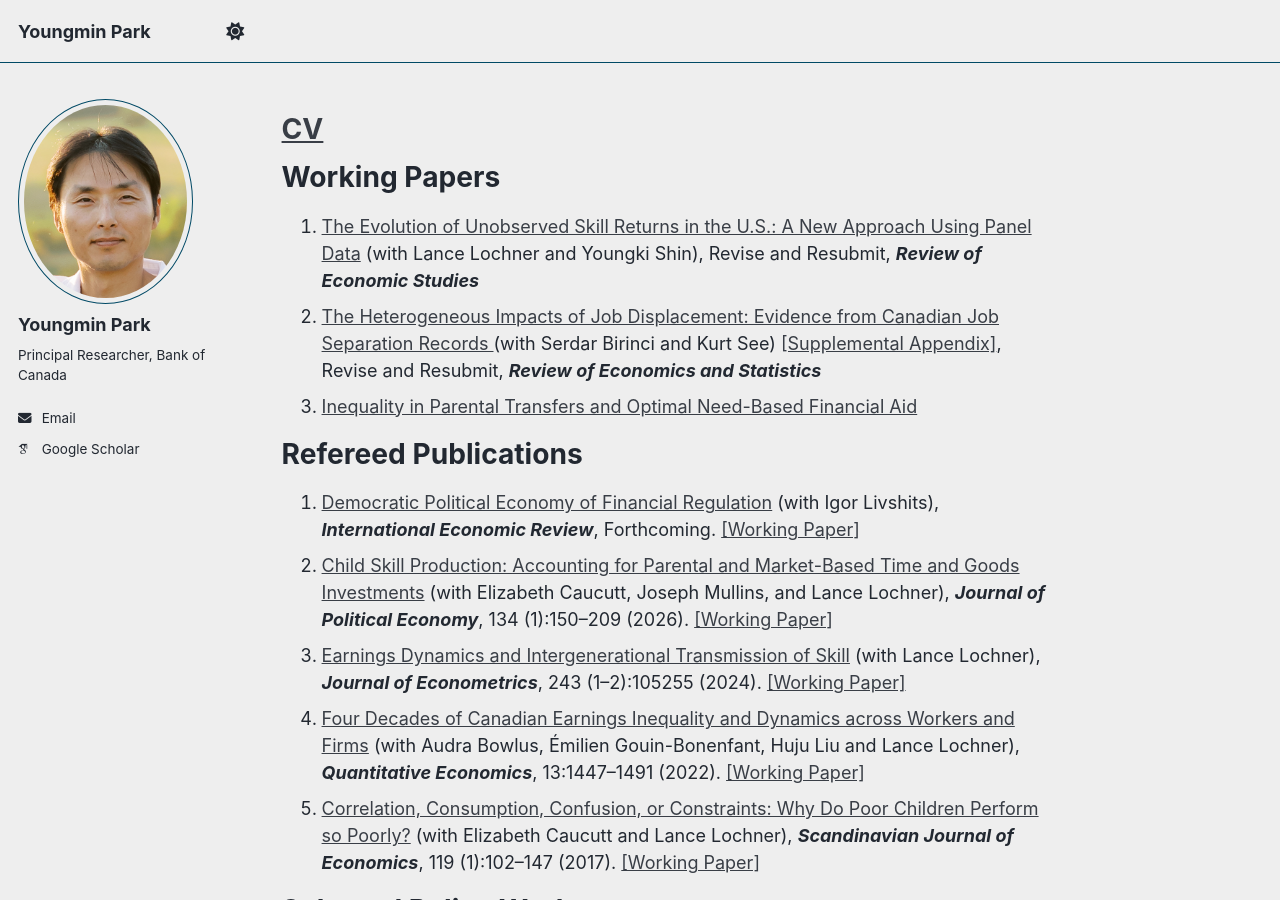
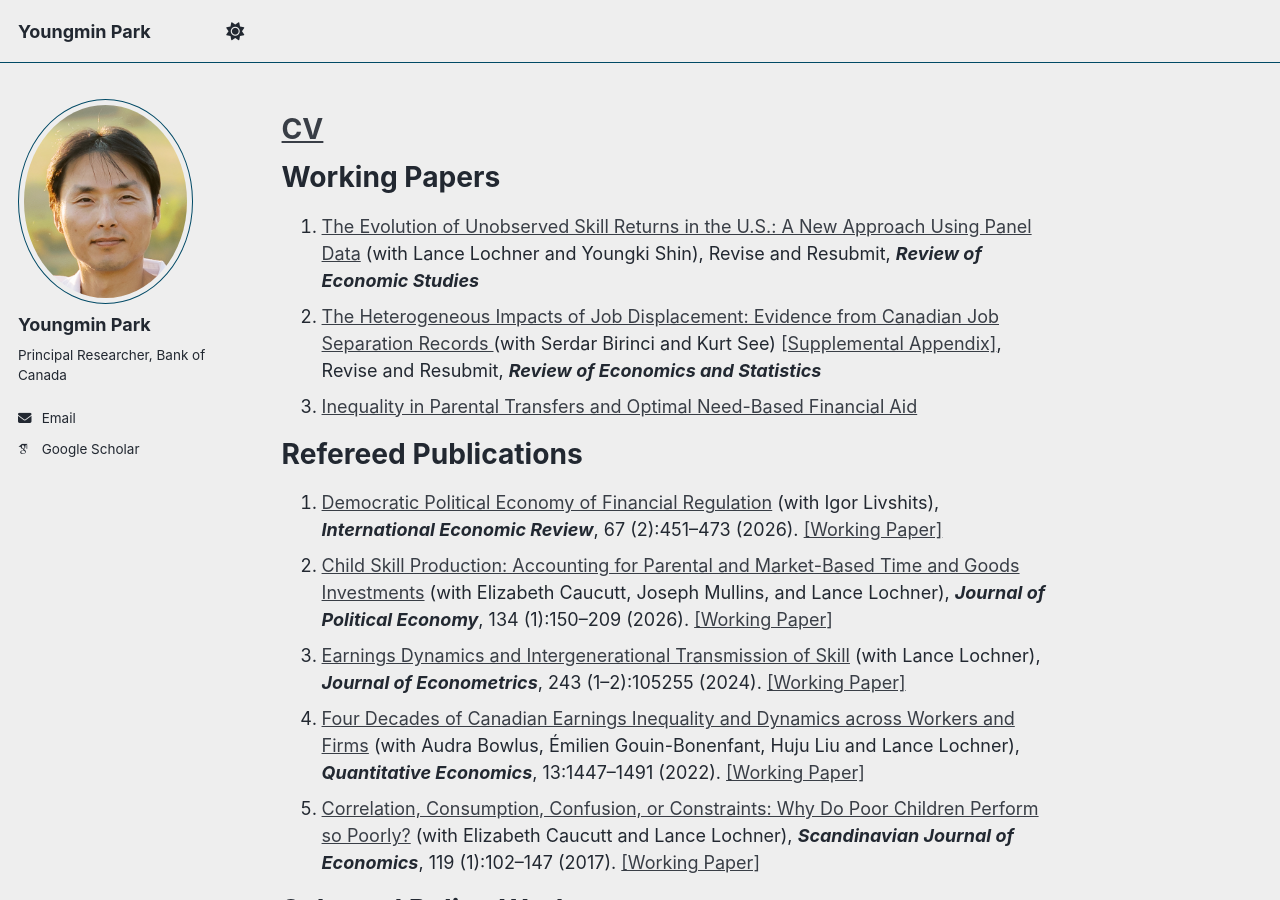
Before and after one commit to plyoungmin/plyoungmin.github.io, a Jekyll site: the page built from _pages/about.md, in a window 1280 px wide and 900 px high. Built offline with Jekyll 4.4.1, drawn with Linux system fonts in a browser that asks for light colours; some web fonts are replaced; a script that is not in the unit is left out.

Commit message:
Add IER pub info

```diff
--- a/_pages/about.md
+++ b/_pages/about.md
@@ -24,7 +24,7 @@ Refereed Publications
 1. [Democratic Political Economy of Financial
    Regulation](https://doi.org/10.1111/iere.12781)
    (with Igor Livshits), ***International Economic Review***,
-   Forthcoming. [[Working Paper]](https://doi.org/10.21799/frbp.wp.2022.01)
+   67 (2):451–473 (2026). [[Working Paper]](https://doi.org/10.21799/frbp.wp.2022.01)
 1. [Child Skill Production: Accounting for Parental and Market-Based
    Time and Goods Investments](https://doi.org/10.1086/738480) (with
    Elizabeth Caucutt, Joseph Mullins, and Lance Lochner), ***Journal
```
Also changed, not shown: 2 other files.
